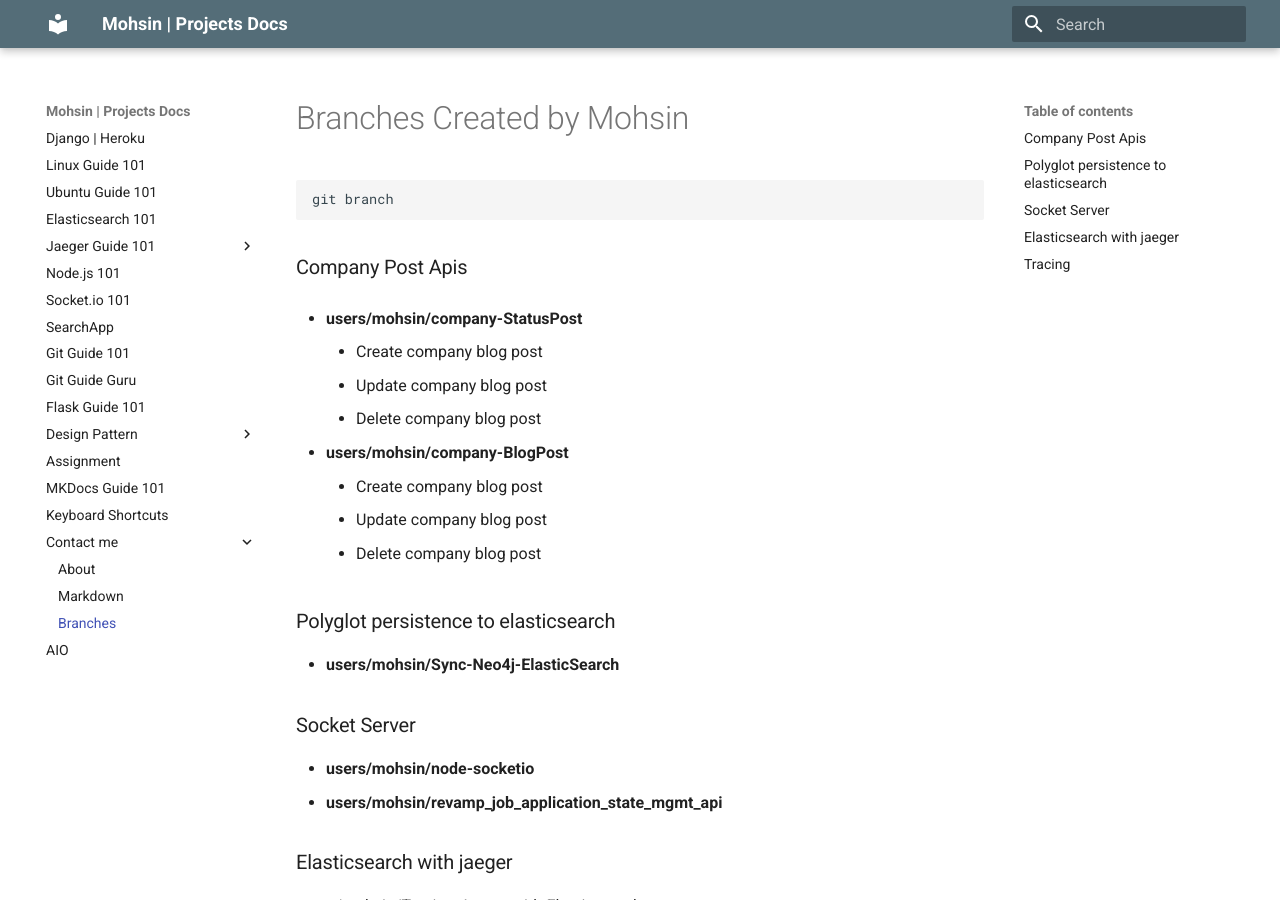
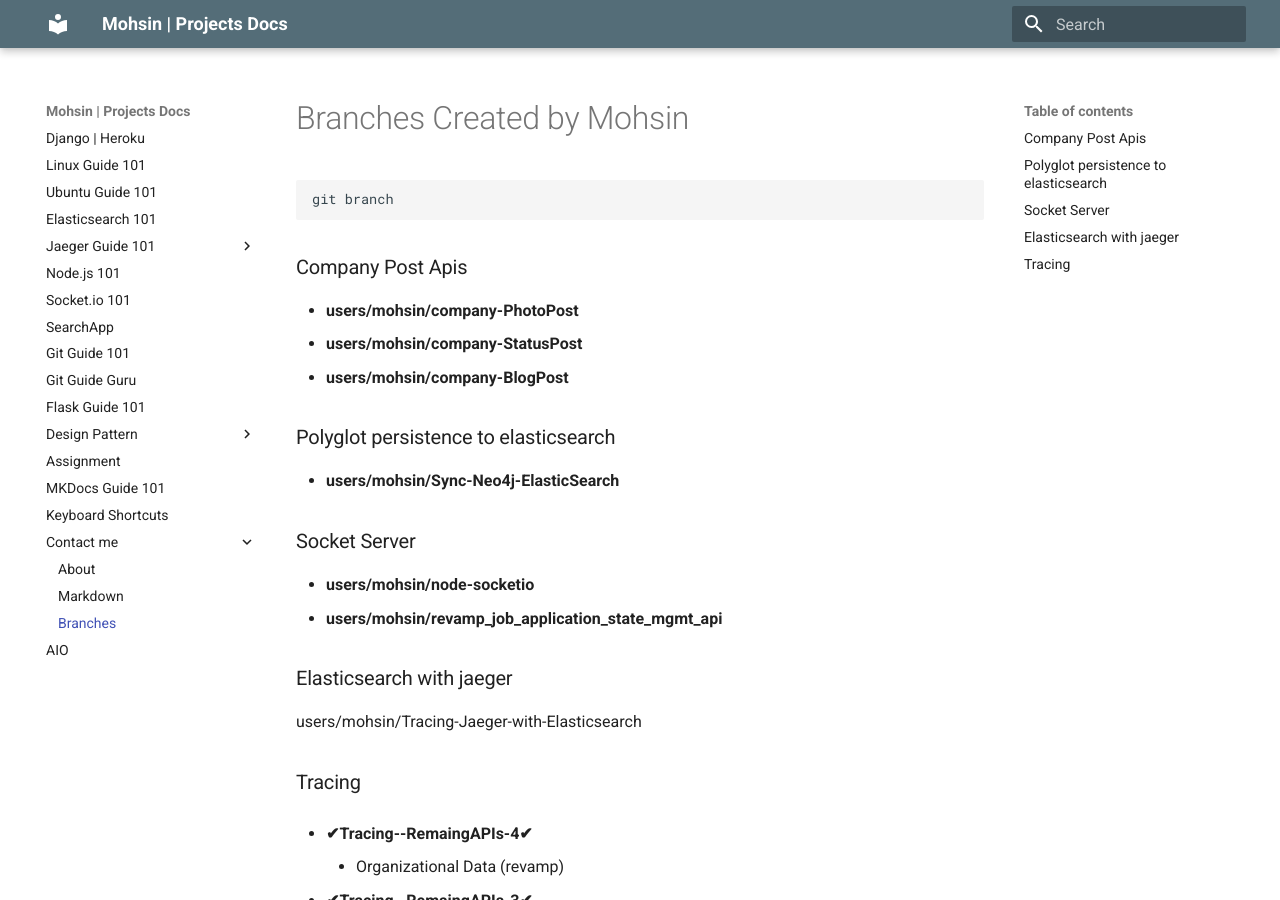
Before and after one commit to mohsinmdl/mdl-docs, an MkDocs documentation site: the page built from docs/branches.md, in a window 1280 px wide and 900 px high. Built offline with MkDocs 1.6.1 and Material for MkDocs 9.7.7, drawn with Linux system fonts in a browser that asks for light colours.

Commit message:
branch changes

```diff
--- a/docs/branches.md
+++ b/docs/branches.md
@@ -5,15 +5,10 @@ git branch
 
 ### Company Post Apis
 
+- **users/mohsin/company-PhotoPost**
 - **users/mohsin/company-StatusPost**
-    - Create company blog post
-    - Update company blog post
-    - Delete company blog post
+- **users/mohsin/company-BlogPost**
 
-- **users/mohsin/company-BlogPost**
-    - Create company blog post
-    - Update company blog post
-    - Delete company blog post
 
 ### Polyglot persistence to elasticsearch
 - **users/mohsin/Sync-Neo4j-ElasticSearch**
```
